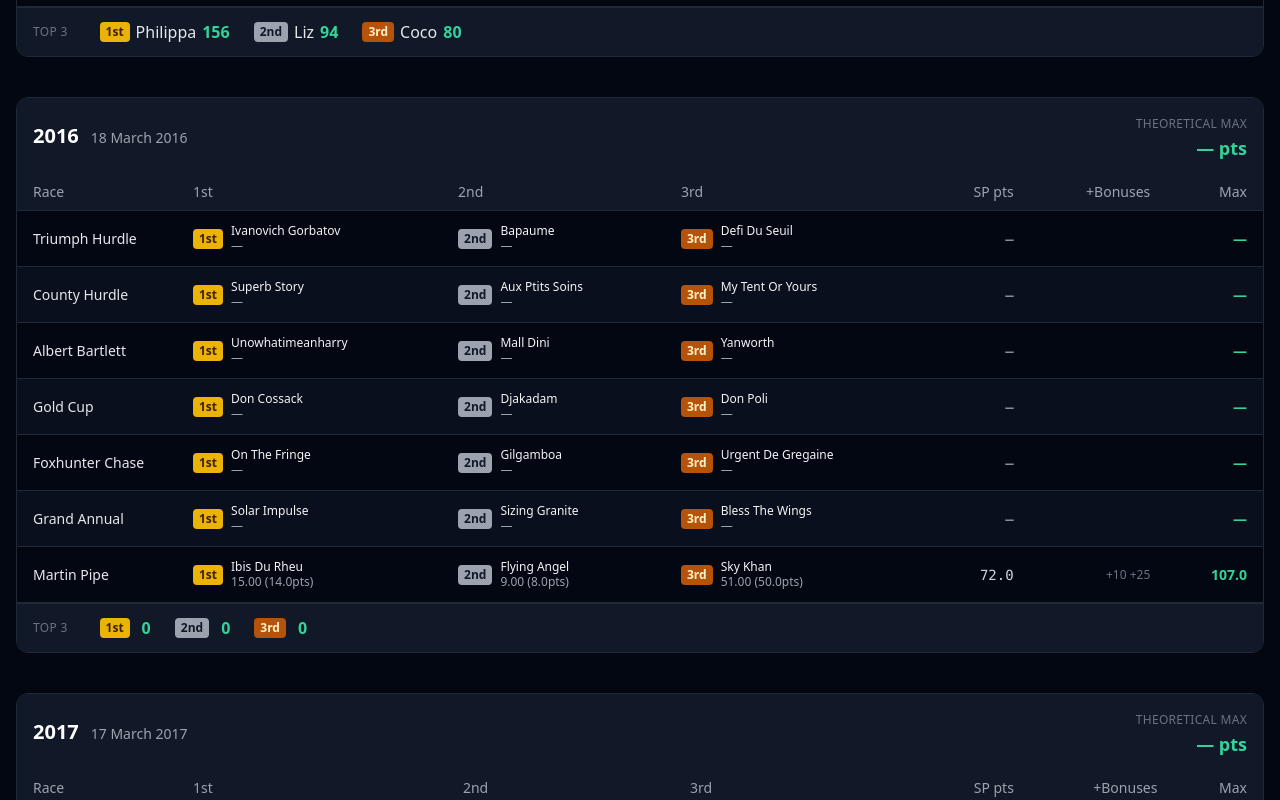
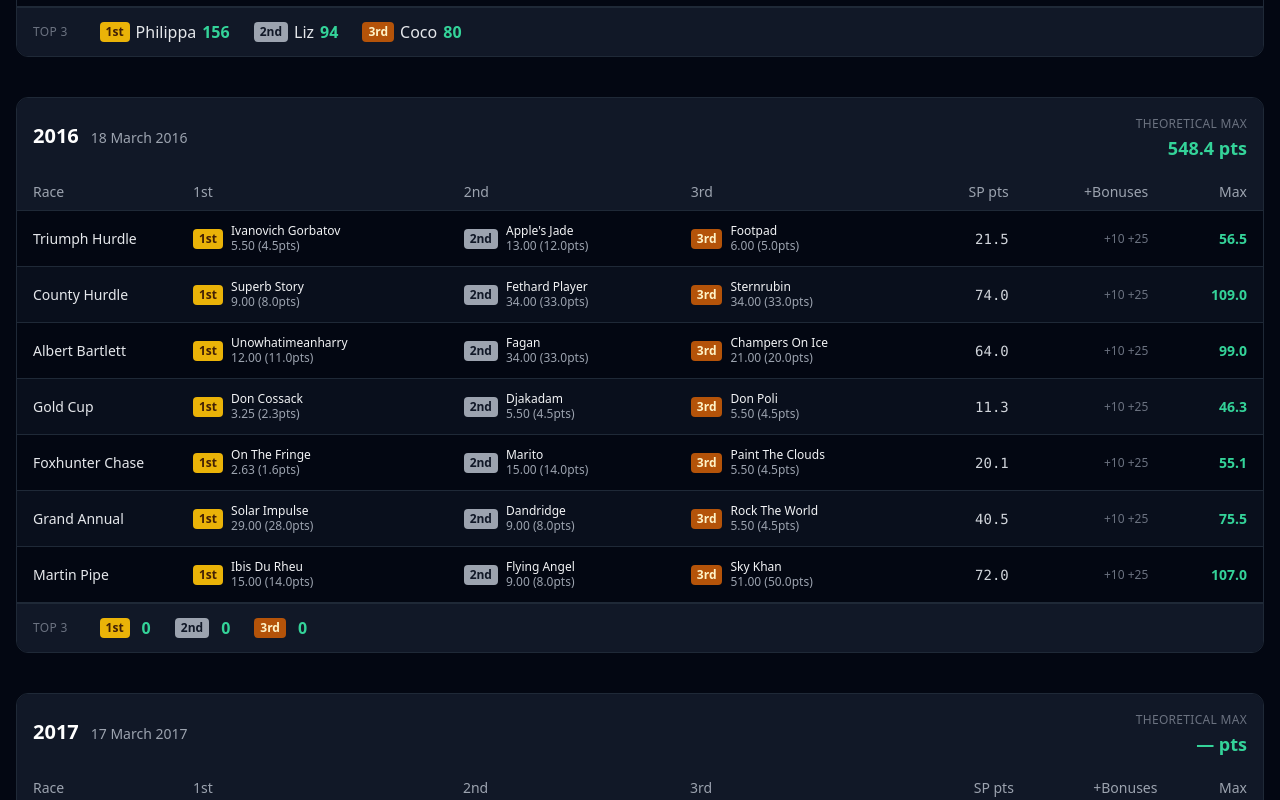
Before and after one commit to brianbees/cheltenham, a React (Vite) app: page / in a window 1280 px wide. Shown: the part 1860-2660 px from the top of the page. Built offline with nearby package versions, Linux system fonts and the light colour scheme.

Commit message:
Data: complete 2016 - fix all 5 wrong horse names, add SPs + gate positions + field sizes (Excel source)

```diff
--- a/src/data/historicalData.js
+++ b/src/data/historicalData.js
@@ -250,65 +250,65 @@ export const historicalData = {
     races: [
       {
         raceName: "Triumph Hurdle",
-        fieldSize: null,
+        fieldSize: 16,
         top3: [
-          { gatePosition: null, horseName: "Ivanovich Gorbatov",  sp: null },
-          { gatePosition: null, horseName: "Bapaume",             sp: null },
-          { gatePosition: null, horseName: "Defi Du Seuil",       sp: null },
+          { gatePosition:  8, horseName: "Ivanovich Gorbatov",  sp:  5.5  },
+          { gatePosition: 14, horseName: "Apple's Jade",        sp: 13.0  },
+          { gatePosition:  5, horseName: "Footpad",             sp:  6.0  },
         ],
       },
       {
         raceName: "County Hurdle",
-        fieldSize: null,
+        fieldSize: 28,
         top3: [
-          { gatePosition: null, horseName: "Superb Story",        sp: null },
-          { gatePosition: null, horseName: "Aux Ptits Soins",     sp: null },
-          { gatePosition: null, horseName: "My Tent Or Yours",    sp: null },
+          { gatePosition:  4, horseName: "Superb Story",        sp:  9.0  },
+          { gatePosition: 19, horseName: "Fethard Player",      sp: 34.0  },
+          { gatePosition: 10, horseName: "Sternrubin",          sp: 34.0  },
         ],
       },
       {
         raceName: "Albert Bartlett",
-        fieldSize: null,
+        fieldSize: 19,
         top3: [
-          { gatePosition: null, horseName: "Unowhatimeanharry",   sp: null },
-          { gatePosition: null, horseName: "Mall Dini",           sp: null },
-          { gatePosition: null, horseName: "Yanworth",            sp: null },
+          { gatePosition:  9, horseName: "Unowhatimeanharry",   sp: 12.0  },
+          { gatePosition:  4, horseName: "Fagan",               sp: 34.0  },
+          { gatePosition: 12, horseName: "Champers On Ice",     sp: 21.0  },
         ],
       },
       {
         raceName: "Gold Cup",
-        fieldSize: null,
+        fieldSize: 9,
         top3: [
-          { gatePosition: null, horseName: "Don Cossack",         sp: null },
-          { gatePosition: null, horseName: "Djakadam",            sp: null },
-          { gatePosition: null, horseName: "Don Poli",            sp: null },
+          { gatePosition:  4, horseName: "Don Cossack",         sp:  3.25 },
+          { gatePosition:  3, horseName: "Djakadam",            sp:  5.5  },
+          { gatePosition:  5, horseName: "Don Poli",            sp:  5.5  },
         ],
       },
       {
         raceName: "Foxhunter Chase",
-        fieldSize: null,
+        fieldSize: 9,
         top3: [
-          { gatePosition: null, horseName: "On The Fringe",       sp: null },
-          { gatePosition: null, horseName: "Gilgamboa",           sp: null },
-          { gatePosition: null, horseName: "Urgent De Gregaine",  sp: null },
+          { gatePosition:  1, horseName: "On The Fringe",       sp:  2.625 },
+          { gatePosition:  5, horseName: "Marito",              sp: 15.0  },
+          { gatePosition:  7, horseName: "Paint The Clouds",    sp:  5.5  },
         ],
       },
       {
         raceName: "Grand Annual",
-        fieldSize: null,
+        fieldSize: 24,
         top3: [
-          { gatePosition: null, horseName: "Solar Impulse",       sp: null },
-          { gatePosition: null, horseName: "Sizing Granite",      sp: null },
-          { gatePosition: null, horseName: "Bless The Wings",     sp: null },
+          { gatePosition: 21, horseName: "Solar Impulse",       sp: 29.0  },
+          { gatePosition:  7, horseName: "Dandridge",           sp:  9.0  },
+          { gatePosition: 20, horseName: "Rock The World",      sp:  5.5  },
         ],
       },
       {
         raceName: "Martin Pipe",
         fieldSize: 24,
         top3: [
-          { gatePosition: null, horseName: "Ibis Du Rheu",   sp: 15.0 },
-          { gatePosition: null, horseName: "Flying Angel",   sp:  9.0 },
-          { gatePosition: null, horseName: "Sky Khan",       sp: 51.0 },
+          { gatePosition: 16, horseName: "Ibis Du Rheu",        sp: 15.0  },
+          { gatePosition: 15, horseName: "Flying Angel",        sp:  9.0  },
+          { gatePosition: 22, horseName: "Sky Khan",            sp: 51.0  },
         ],
       },
     ],
```
